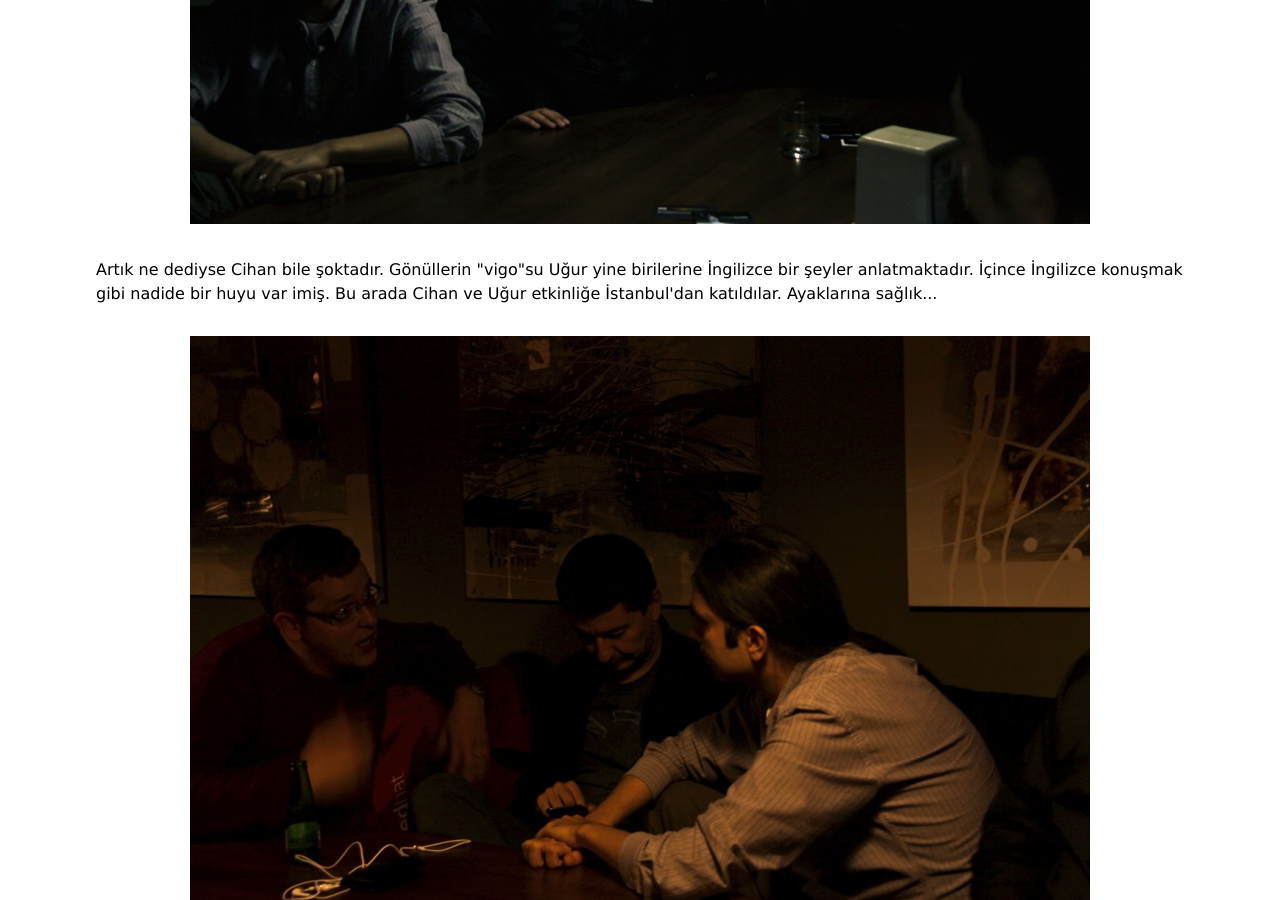
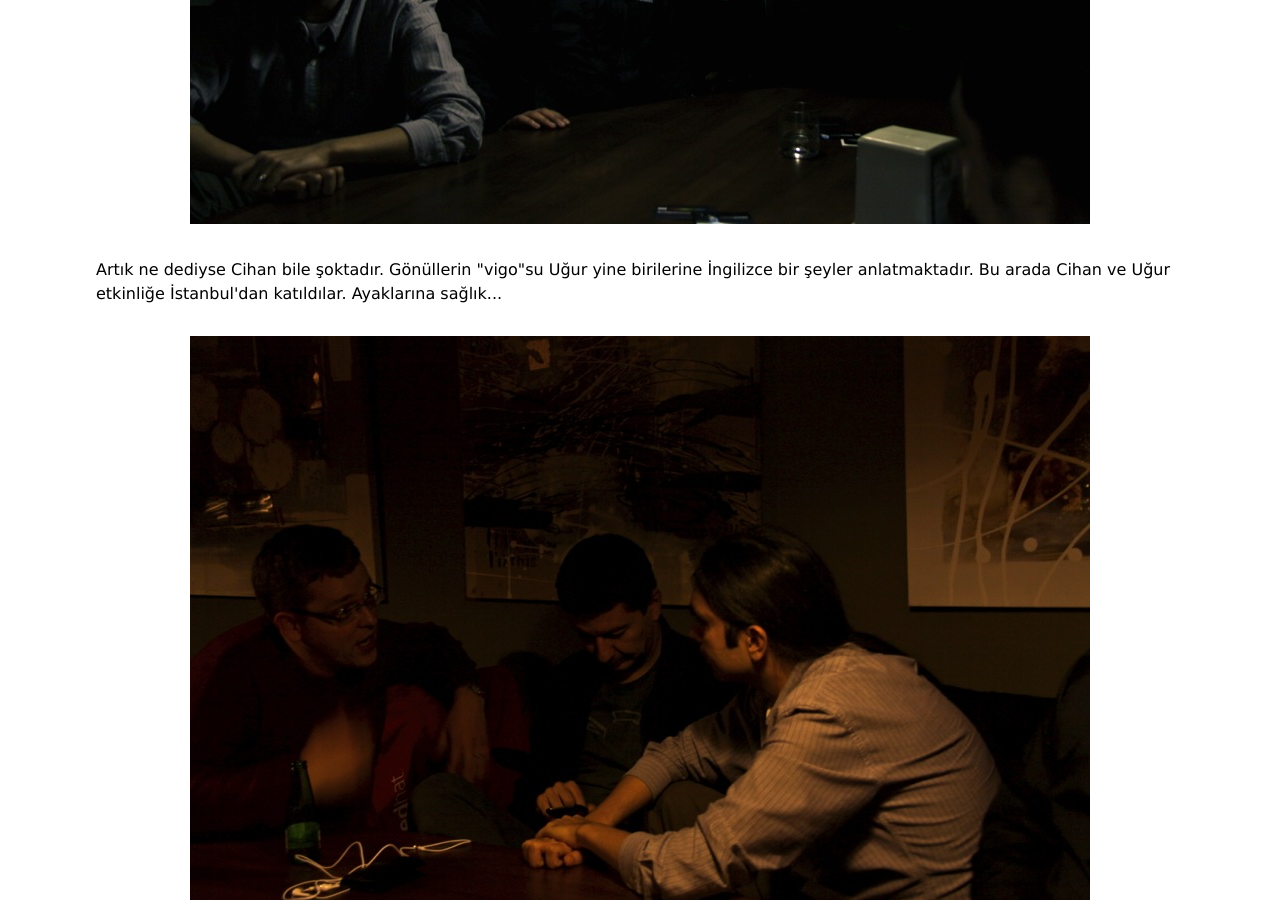
Before and after one commit to fehmicansaglam/fehmicansaglam.github.com, a Jekyll site: the page built from _posts/2012-11-21-mongodb-drinkup-kareler.html, in a window 1280 px wide and 900 px high, scrolled down 6867 px. Built offline with Jekyll 4.4.1, drawn with Linux system fonts in a browser that asks for light colours; comment, search, counter and statistics services are not loaded.

Commit message:
Fix post.

```diff
--- a/_posts/2012-11-21-mongodb-drinkup-kareler.html
+++ b/_posts/2012-11-21-mongodb-drinkup-kareler.html
@@ -86,7 +86,7 @@
 </div>
 
 <p>
-	Artık ne dediyse Cihan bile şoktadır. Gönüllerin "vigo"su Uğur yine birilerine İngilizce bir şeyler anlatmaktadır. İçince İngilizce konuşmak gibi nadide bir huyu var imiş. Bu arada Cihan ve Uğur etkinliğe İstanbul'dan katıldılar. Ayaklarına sağlık...
+	Artık ne dediyse Cihan bile şoktadır. Gönüllerin "vigo"su Uğur yine birilerine İngilizce bir şeyler anlatmaktadır. Bu arada Cihan ve Uğur etkinliğe İstanbul'dan katıldılar. Ayaklarına sağlık...
 </p>
 
 <div style="width:100%;text-align:center;margin:30px 0;">
```
